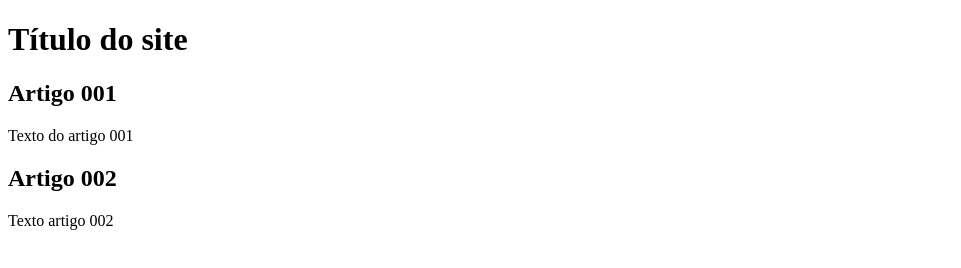
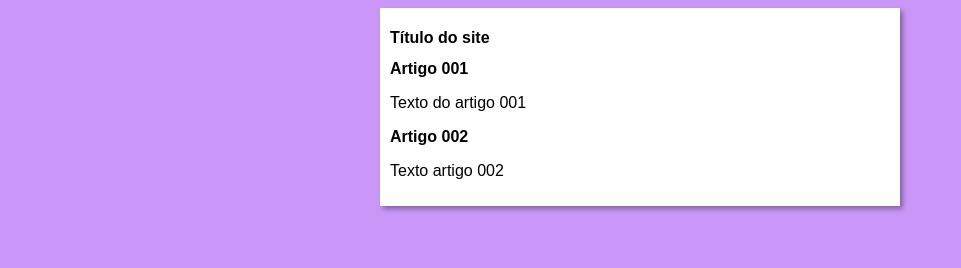
Before and after one commit to TavareSJhonatan/Projeto-Site, a plain HTML site: page index.html in a window 1280 px wide. Shown: the whole page, without its empty margins (0-961 px from the left). Drawn offline with Linux system fonts and the light colour scheme.

Commit message:
Iniciei o design

```diff
--- /dev/null
+++ b/estilo/style.css
@@ -0,0 +1,17 @@
+*{
+    font-family: Arial, Helvetica, sans-serif;
+    font-size: 16px;
+}
+
+body{
+
+    background-color: rgb(202, 151, 249);
+}
+
+main{
+    background-color: white;
+    width: 500px;
+    margin: auto;
+    padding: 10px;
+    box-shadow: 3px 3px 5px rgba(0, 0, 0, 0.352);
+}
--- a/index.html
+++ b/index.html
@@ -4,6 +4,7 @@
     <meta charset="UTF-8">
     <meta name="viewport" content="width=device-width, initial-scale=1.0">
     <title>Título do site</title>
+    <link rel="stylesheet" href="estilo/style.css">
 </head>
 <body>
     <main>
```
